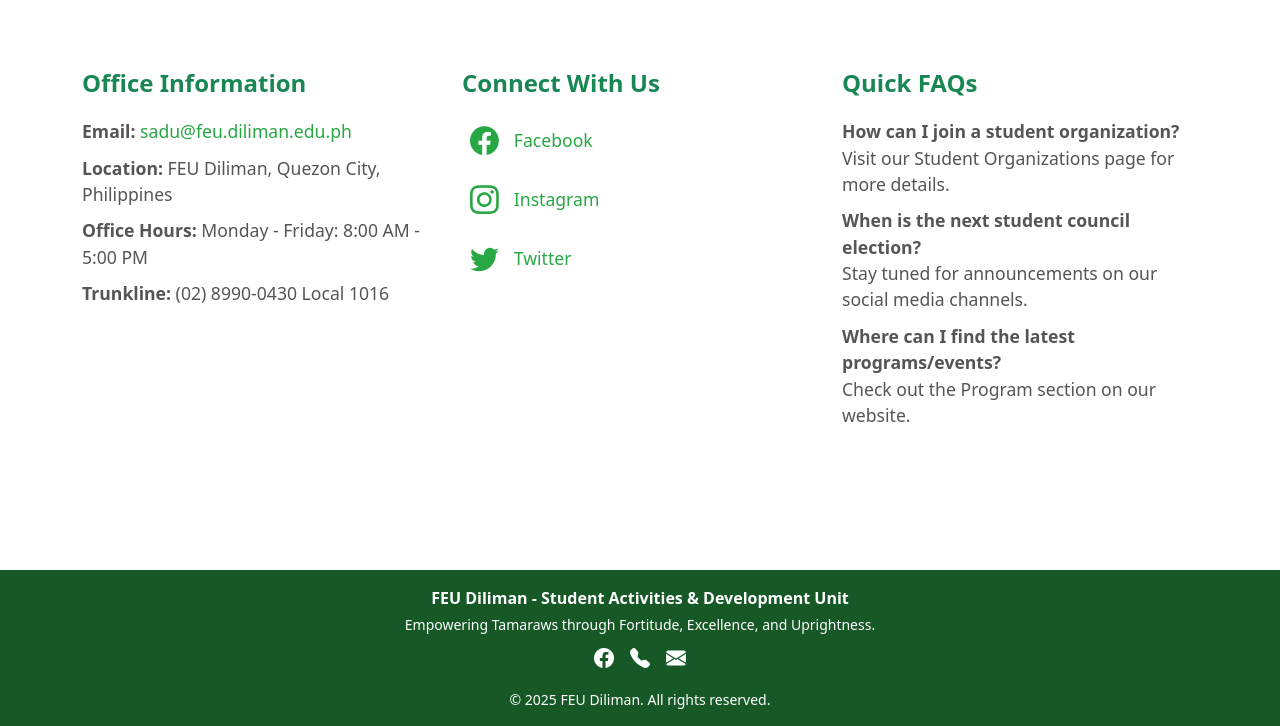
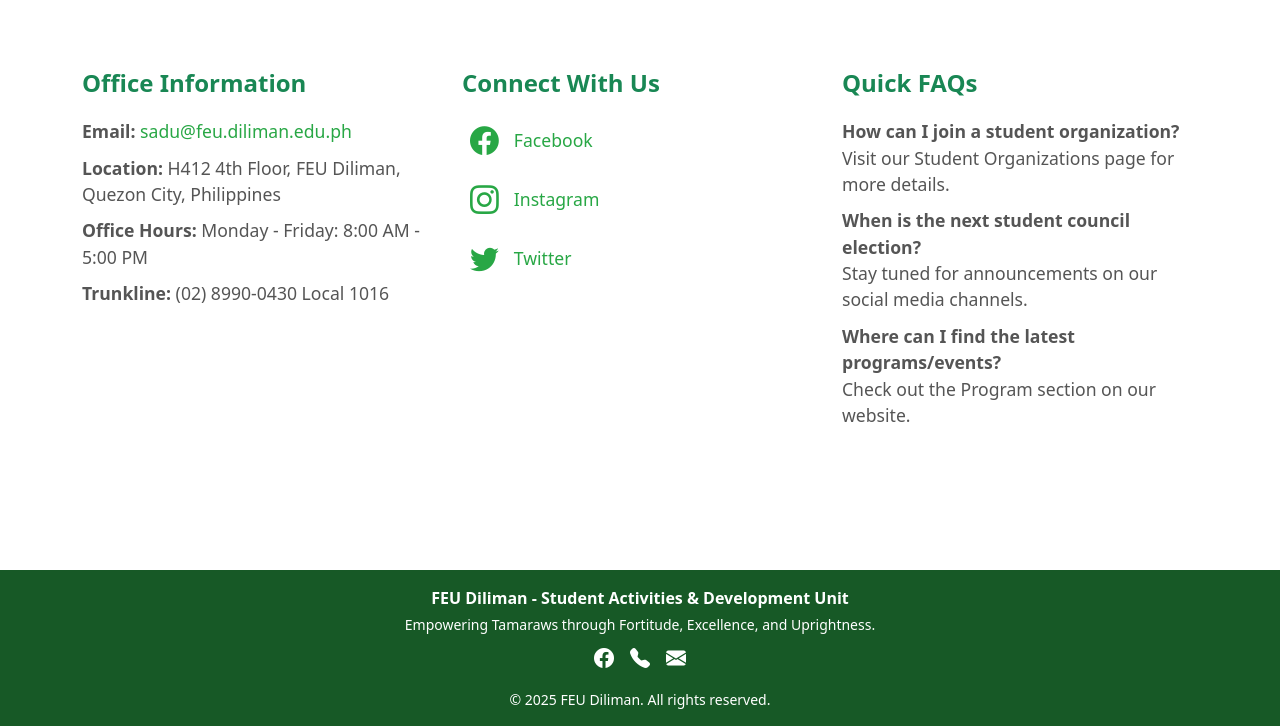
Before and after one commit to czfp/Group2FinalProject, a plain HTML site: page index.html in a window 1280 px wide. Shown: the part 5929-6655 px from the top of the page. Drawn offline with nearby package versions, Linux system fonts and the light colour scheme.

Commit message:
Update index.html

```diff
--- a/index.html
+++ b/index.html
@@ -417,7 +417,7 @@
         <h4 class="text-success">Office Information</h4>
         <ul class="list-unstyled">
           <li><strong>Email:</strong> <a href="mailto:sadu@feu.diliman.edu.ph">sadu@feu.diliman.edu.ph</a></li>
-          <li><strong>Location:</strong> FEU Diliman, Quezon City, Philippines</li>
+          <li><strong>Location:</strong> H412 4th Floor, FEU Diliman, Quezon City, Philippines</li>
           <li><strong>Office Hours:</strong> Monday - Friday: 8:00 AM - 5:00 PM</li>
           <li><strong>Trunkline:</strong> (02) 8990-0430 Local 1016</li>
         </ul>
```
